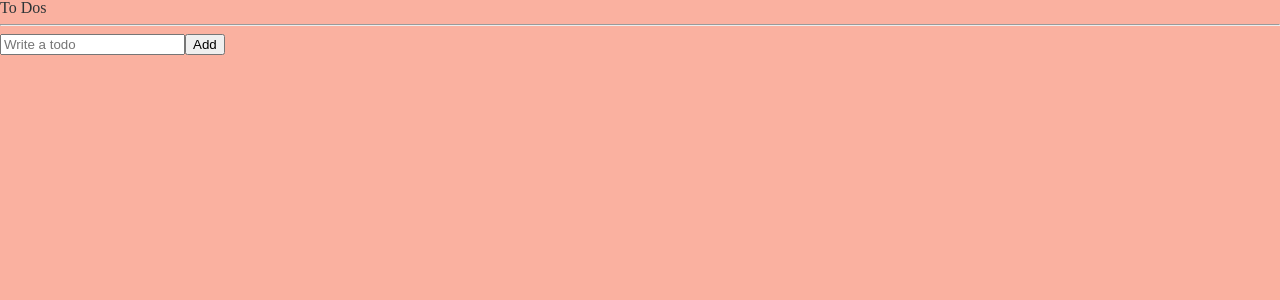
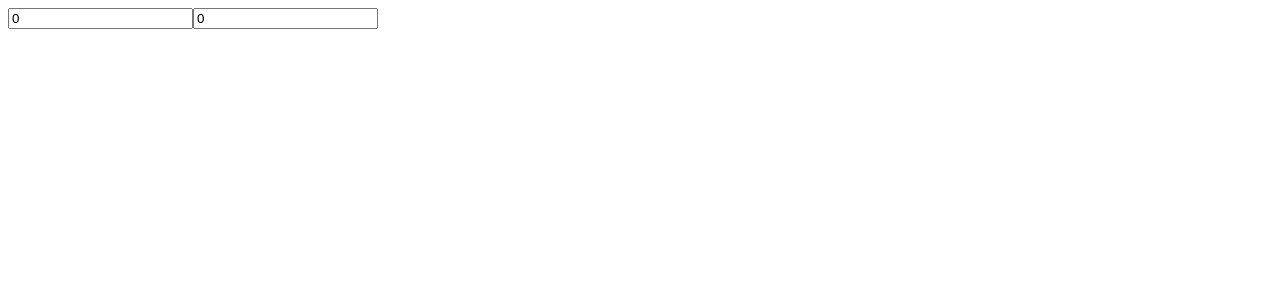
Before and after one commit to do1git/react-practice-ts-coinTracker, a React (Create React App) app: page / in a window 1280 px wide. Shown: the top 300 px of the page. Built offline with nearby package versions, Linux system fonts and the light colour scheme.

Commit message:
min-hour unitChanger

```diff
--- a/package.json
+++ b/package.json
@@ -14,6 +14,7 @@
     "apexcharts": "^3.35.4",
     "react": "^18.2.0",
     "react-apexcharts": "^1.4.0",
+    "react-beautiful-dnd": "^13.1.0",
     "react-dom": "^18.2.0",
     "react-helmet": "^6.1.0",
     "react-hook-form": "^7.34.0",
--- a/src/App.tsx
+++ b/src/App.tsx
@@ -1,6 +1,7 @@
 import React, { useState } from "react";
+import { useRecoilState, useRecoilValue } from "recoil";
 import styled, { createGlobalStyle, ThemeProvider } from "styled-components";
-import ToDoList from "./components/toDoList";
+import { hourSelector, minuteState } from "./atoms";
 
 const GlobalStyle = createGlobalStyle`
 @import url('https://fonts.googleapis.com/css2?family=Source+Sans+Pro:wght@300;400&display=swap');
@@ -69,10 +70,26 @@ table {
 }
 `;
 function App() {
+  const [minutes, setMinutes] = useRecoilState(minuteState);
+  const [hours, setHours] = useRecoilState(hourSelector);
+  const onMinutesChange = (e: React.ChangeEvent<HTMLInputElement>) =>
+    setMinutes(+e.currentTarget.value);
+  const onHoursChange = (e: React.ChangeEvent<HTMLInputElement>) =>
+    setHours(+e.currentTarget.value);
   return (
     <>
-      <GlobalStyle />
-      <ToDoList />
+      <input
+        type="number"
+        onChange={onMinutesChange}
+        placeholder="Minutes"
+        value={minutes}
+      />
+      <input
+        value={hours}
+        type="number"
+        placeholder="Hours"
+        onChange={onHoursChange}
+      />
     </>
   );
 }
--- a/src/atoms.tsx
+++ b/src/atoms.tsx
@@ -1,12 +1,19 @@
-import { atom } from "recoil";
+import { atom, selector } from "recoil";
 
-export interface IToDo {
-  text: string;
-  id: number;
-  category: "DONE" | "DOING" | "TO_DO";
-}
+export const minuteState = atom({
+  key: "minutes",
+  default: 0,
+});
 
-export const toDoState = atom<IToDo[]>({
-  key: "toDo",
-  default: [],
+// export const hourSelector = selector<number>({
+export const hourSelector = selector({
+  key: "hours",
+  get: ({ get }) => {
+    console.log(get(minuteState) * 60);
+    return get(minuteState) / 60;
+  },
+  set: ({ set }, newValue) => {
+    console.log(typeof newValue);
+    set(minuteState, Number(newValue) * 60);
+  },
 });
--- a/src/components/ToDo.tsx
+++ /dev/null
@@ -1,42 +0,0 @@
-import React from "react";
-import { useSetRecoilState } from "recoil";
-import { IToDo, toDoState } from "../atoms";
-
-function ToDo({ text, category, id }: IToDo) {
-  const setToDos = useSetRecoilState(toDoState);
-
-  const onClick = (event: React.MouseEvent<HTMLButtonElement>) => {
-    const {
-      currentTarget: { name },
-    } = event;
-    setToDos((old) => {
-      const targetIndex = old.findIndex((toDo) => toDo.id === id);
-      console.log(targetIndex);
-      const oldToDo = old[targetIndex];
-      const newToDo = { text: text, id, category: name };
-      return old;
-    });
-  };
-
-  return (
-    <li>
-      <span>{text}</span>
-      {category !== "DOING" && (
-        <button name="DOING" onClick={onClick}>
-          TO DO
-        </button>
-      )}
-      {category !== "TO_DO" && (
-        <button name="TO_DO" onClick={onClick}>
-          Doing
-        </button>
-      )}
-      {category !== "DONE" && (
-        <button name="DONE" onClick={onClick}>
-          Done
-        </button>
-      )}
-    </li>
-  );
-}
-export default ToDo;
--- a/src/components/createToDo.tsx
+++ /dev/null
@@ -1,36 +0,0 @@
-import { useForm } from "react-hook-form";
-import { useSetRecoilState } from "recoil";
-import { toDoState } from "../atoms";
-
-interface IForm {
-  toDo: string;
-}
-
-function CreateToDo() {
-  const setToDos = useSetRecoilState(toDoState);
-
-  const { register, handleSubmit, setValue } = useForm<IForm>();
-
-  const handleValid = ({ toDo }: IForm) => {
-    console.log("add to do -> ", toDo);
-    setToDos((oldToDos) => [
-      { text: toDo, id: Date.now(), category: "TO_DO" },
-      ...oldToDos,
-    ]);
-    setValue("toDo", "");
-  };
-
-  return (
-    <form onSubmit={handleSubmit(handleValid)}>
-      <input
-        {...register("toDo", {
-          required: "enter PLZ",
-        })}
-        placeholder="Write a todo"
-      />
-      <button>Add</button>
-    </form>
-  );
-}
-
-export default CreateToDo;
--- a/src/components/toDoList.tsx
+++ /dev/null
@@ -1,25 +0,0 @@
-import React, { useState } from "react";
-import { useForm } from "react-hook-form";
-import { useRecoilValue } from "recoil";
-import { toDoState } from "../atoms";
-import CreateToDo from "./createToDo";
-import ToDo from "./ToDo";
-
-function ToDoList() {
-  const toDos = useRecoilValue(toDoState);
-  console.log(toDos);
-  return (
-    <div>
-      <h1>To Dos</h1>
-      <hr />
-      <CreateToDo />
-      <ul>
-        {toDos.map((toDo) => (
-          <ToDo key={toDo.id} {...toDo} />
-        ))}
-      </ul>
-    </div>
-  );
-}
-
-export default ToDoList;
```
Also changed, not shown: 1 other file (tests, documents, lock files or other folders).
